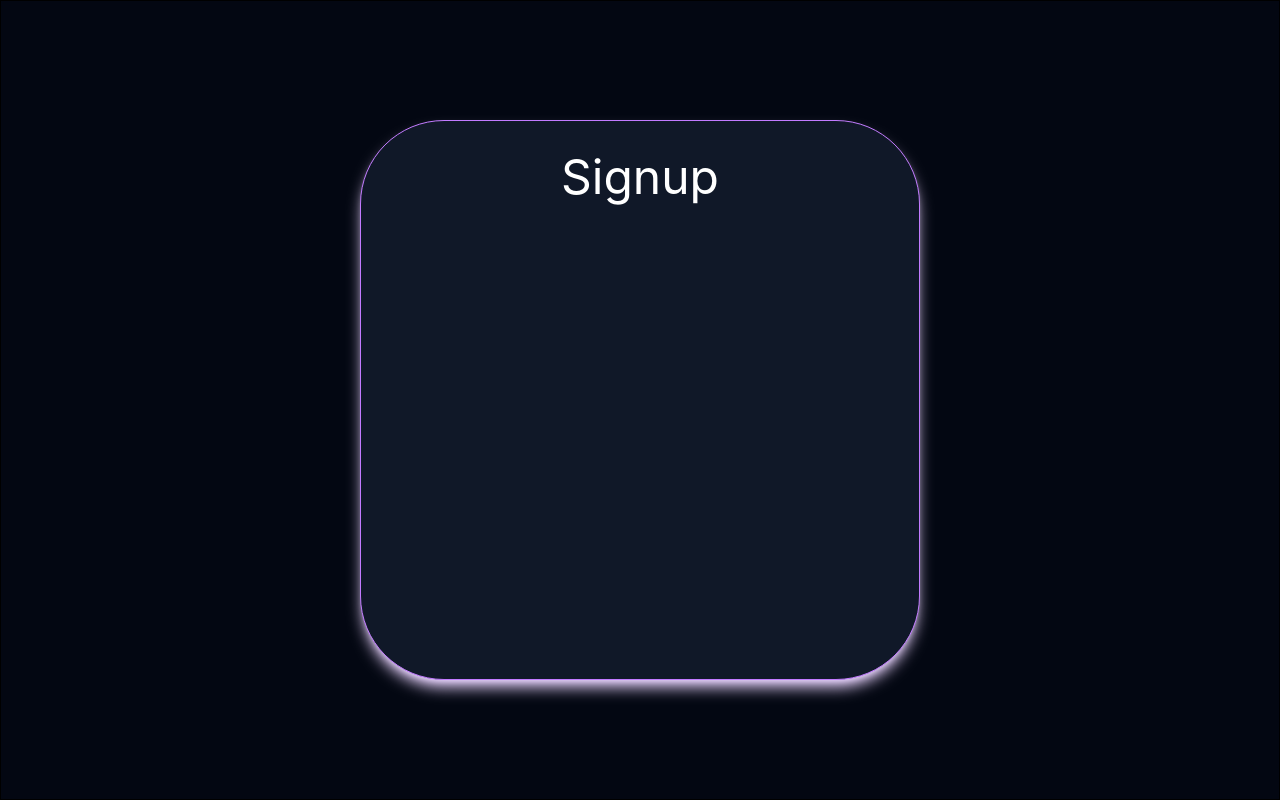
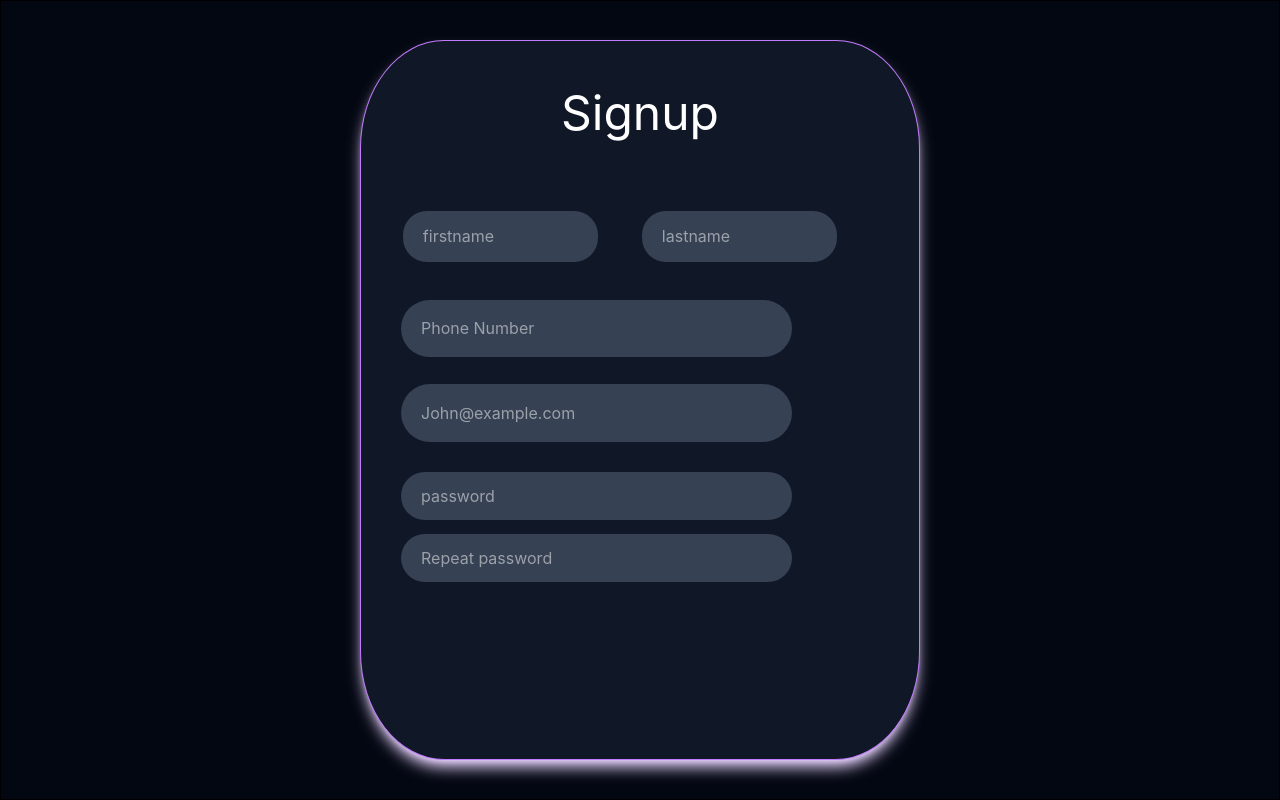
Before and after one commit to knjaloun/ft_trancendance, a React (Vite) app in the folder frontend/app/: page /register in a window 1280 px wide. Built offline with nearby package versions, Linux system fonts and the light colour scheme.

Commit message:
added text fileds in registration form

```diff
--- a/frontend/app/src/features/auth/components/registerForm.tsx
+++ b/frontend/app/src/features/auth/components/registerForm.tsx
@@ -1,6 +1,40 @@
 
 
-export function RegisterForm()
-{
-    return (<></>)
+export function RegisterForm() {
+    return (
+        <form className="w-full h-full ">
+            <div className="w-full h-3/10  flex flex-col sm:h-2/10 sm:flex-row sm:mt-4">
+                <div className="w-full h-full flex items-center justify-center">
+                    <input type="text" placeholder="firstname" className="bg-gray-700 pl-5 w-7/10 h-7/10
+                         rounded-3xl text-white focus:outline-none "/>
+                </div>
+
+                <div className="w-full h-full  flex items-center justify-center">
+                    <input type="text" placeholder="lastname" className="bg-gray-700 pl-5 w-7/10 h-7/10
+                         rounded-3xl text-white focus:outline-none sm:mr-20"/>
+                </div>
+
+            </div>
+
+            <div className="w-full h-2/10 flex  items-center justify-center mt-5 sm:justify-start sm:ml-10">
+                <input placeholder="Phone Number" type="text" className="bg-gray-700 pl-5 w-7/10 h-5/10 sm:h-8/10
+                         rounded-4xl text-white focus:outline-none "/>
+            </div>
+            <div className="w-full h-2/10 flex justify-center mt-5 sm:justify-start sm:ml-10">
+                <input placeholder="John@example.com" type="email" className="bg-gray-700 pl-5 w-7/10 h-5/10 sm:h-8/10
+                         rounded-4xl text-white focus:outline-none"/>
+
+            </div>
+            <div className="w-full h-3/10 sm:mt-4">
+                <div className="w-full h-1/2  flex justify-center sm:justify-start sm:ml-10">
+                     <input placeholder="password" type="password" className="bg-gray-700 pl-5 w-7/10 h-6/10 sm:h-9/10
+                         rounded-4xl text-white focus:outline-none"/>
+                </div>
+                <div className="w-full h-1/2 flex justify-center sm:mt-2 sm:justify-start sm:ml-10">
+                 <input placeholder="Repeat password" type="password" className="bg-gray-700 pl-5 w-7/10 h-6/10 sm:h-9/10
+                         rounded-4xl text-white focus:outline-none"/>
+                </div>
+            </div>
+        </form>
+    )
 }
--- a/frontend/app/src/features/auth/pages/register.tsx
+++ b/frontend/app/src/features/auth/pages/register.tsx
@@ -4,7 +4,7 @@ export function RegisterPage() {
     return (
         <div className="h-full w-full  bg-gray-950 flex justify-center items-center border">
             <div className="bg-gray-900 w-full h-full sm:rounded-[15%] shadow-lg sm:shadow-purple-200 sm:border
-             sm:border-purple-400 sm:w-140 sm:h-140">
+             sm:border-purple-400 sm:w-140 sm:h-180">
                 <div className="w-full h-2/10 flex justify-center items-center text-white text-5xl">
                     <h1>Signup</h1>
                 </div>
```
